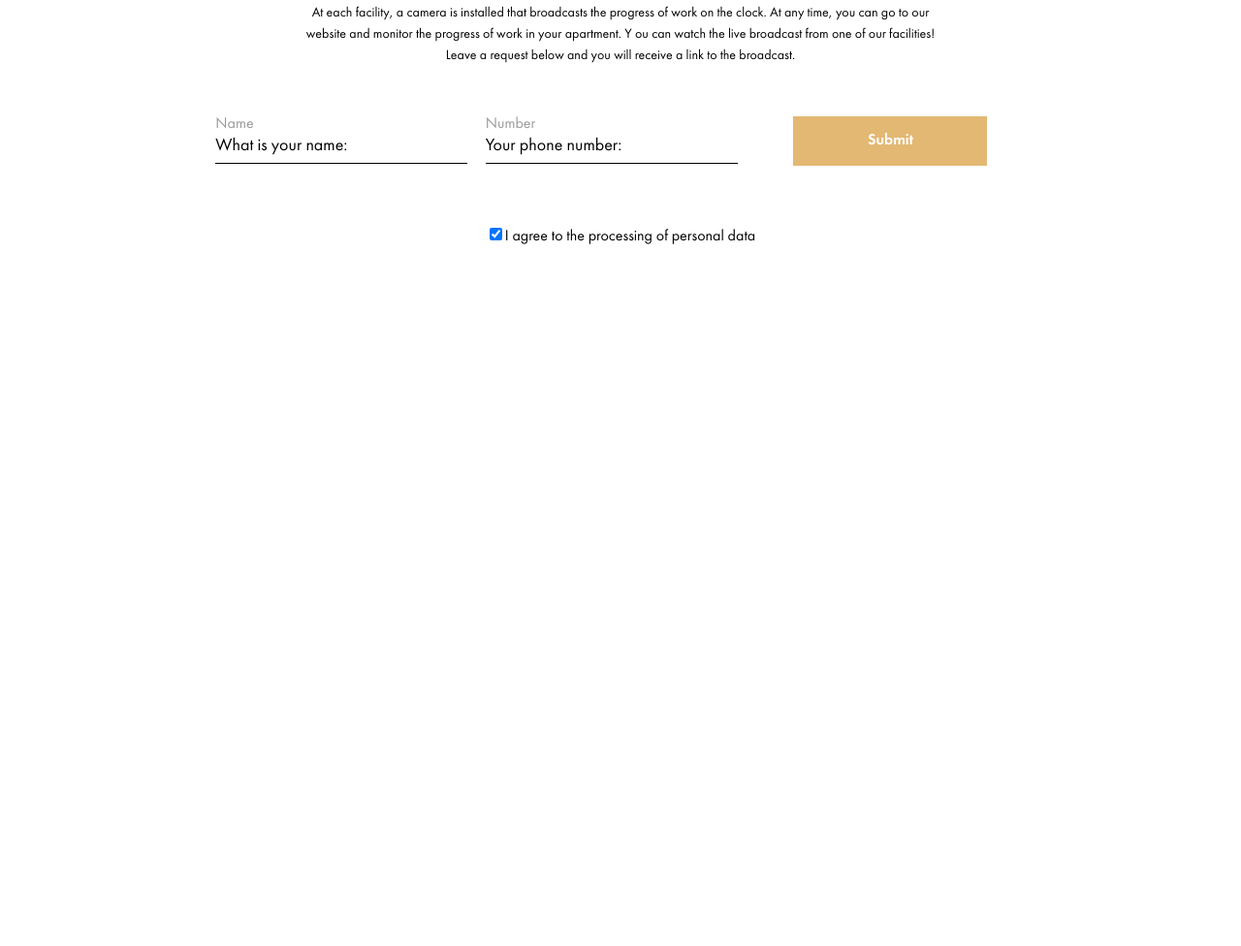
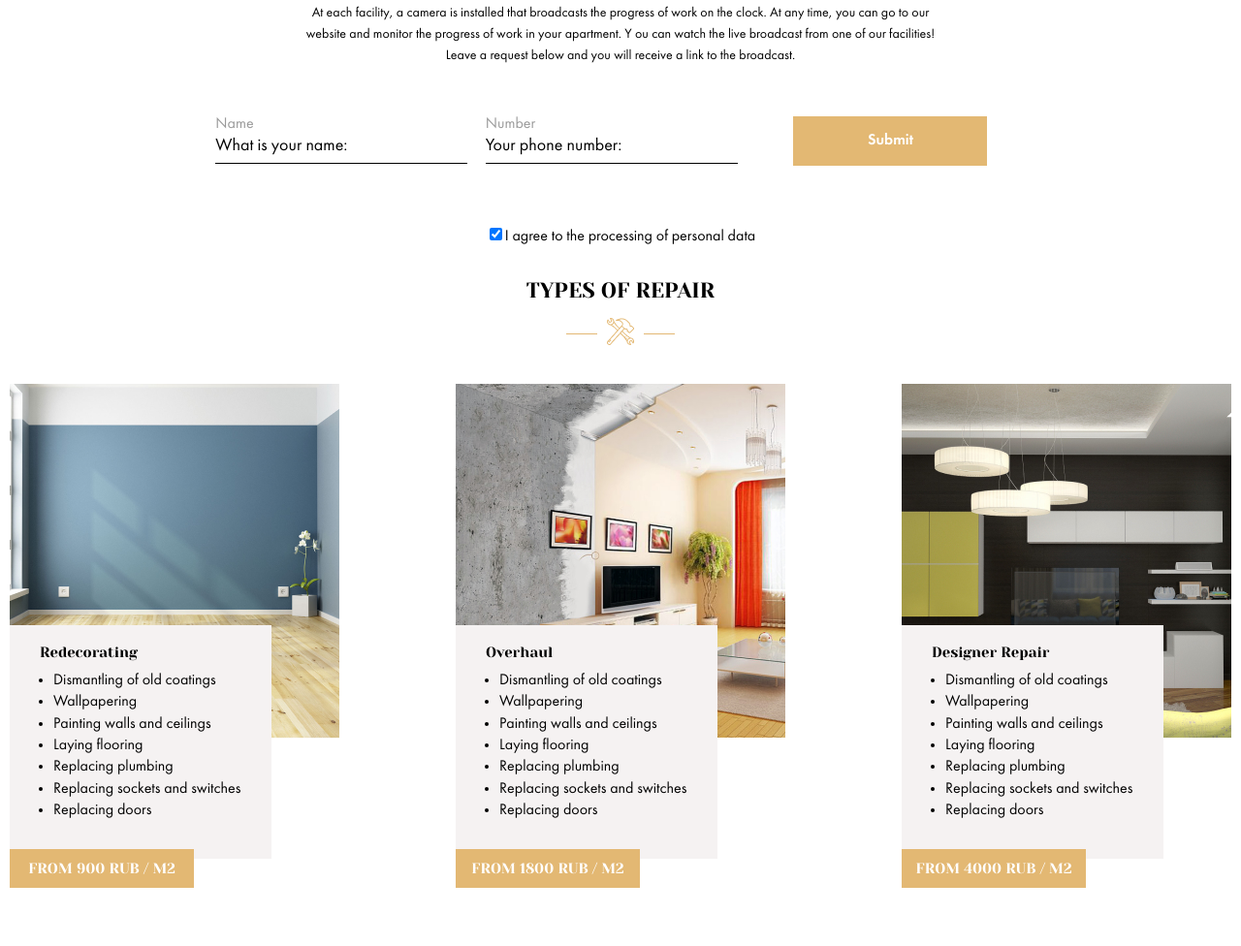
Before and after one commit to madjack99/repair-design-project, a plain HTML site: page index.html in a window 1280 px wide. Shown: the part 1771-2747 px from the top of the page at 97% size. Before the commit the page ends 2085 px from the top, so only its background shows below. Drawn offline with nearby package versions, Linux system fonts and the light colour scheme.

Commit message:
feat: add types of repair section

```diff
--- a/index.html
+++ b/index.html
@@ -169,6 +169,74 @@
           <input class="submit btn" type="submit" />
         </form>
       </section>
+      <section class="types">
+        <h2 class="types__header">TYPES OF REPAIR</h2>
+        <div class="types__image">
+          <img class="picture" src="assets/images/tools.png" alt="tools" />
+        </div>
+        <div class="samples">
+          <div class="samples__item item">
+            <img
+              class="item__picture"
+              src="assets/images/first-sample.png"
+              alt="first sample"
+            />
+            <div class="item__description">
+              <h3 class="description__header">Redecorating</h3>
+              <ul class="description__points">
+                <li>Dismantling of old coatings</li>
+                <li>Wallpapering</li>
+                <li>Painting walls and ceilings</li>
+                <li>Laying flooring</li>
+                <li>Replacing plumbing</li>
+                <li>Replacing sockets and switches</li>
+                <li>Replacing doors</li>
+              </ul>
+            </div>
+            <button class="btn item__price">from 900 rub / m2</button>
+          </div>
+          <div class="samples__item item">
+            <img
+              class="item__picture"
+              src="assets/images/second-sample.png"
+              alt="first sample"
+            />
+            <div class="item__description">
+              <h3 class="description__header">Overhaul</h3>
+              <ul class="description__points">
+                <li>Dismantling of old coatings</li>
+                <li>Wallpapering</li>
+                <li>Painting walls and ceilings</li>
+                <li>Laying flooring</li>
+                <li>Replacing plumbing</li>
+                <li>Replacing sockets and switches</li>
+                <li>Replacing doors</li>
+              </ul>
+            </div>
+            <button class="btn item__price">from 1800 rub / m2</button>
+          </div>
+          <div class="samples__item item">
+            <img
+              class="item__picture"
+              src="assets/images/third-sample.png"
+              alt="first sample"
+            />
+            <div class="item__description">
+              <h3 class="description__header">Designer Repair</h3>
+              <ul class="description__points">
+                <li>Dismantling of old coatings</li>
+                <li>Wallpapering</li>
+                <li>Painting walls and ceilings</li>
+                <li>Laying flooring</li>
+                <li>Replacing plumbing</li>
+                <li>Replacing sockets and switches</li>
+                <li>Replacing doors</li>
+              </ul>
+            </div>
+            <button class="btn item__price">from 4000 rub / m2</button>
+          </div>
+        </div>
+      </section>
     </main>
     <script src="index.js"></script>
   </body>
--- a/style.scss
+++ b/style.scss
@@ -3,6 +3,7 @@
 @import "styles/header";
 @import "styles/projects";
 @import "styles/control";
+@import "styles/types";
 
 * {
   box-sizing: border-box;
--- /dev/null
+++ b/styles/_types.scss
@@ -0,0 +1,101 @@
+.types {
+  margin-top: -25px;
+  padding: 85px 17px 0;
+  background: $secondary;
+
+  .types__header {
+    margin-bottom: 17px;
+    @include fontYesevaOne;
+    font-size: 22px;
+    text-align: center;
+  }
+
+  .types__image {
+    display: flex;
+    justify-content: center;
+    margin-bottom: 40px;
+
+    .picture {
+      margin: 0 10px;
+    }
+
+    &::before {
+      content: "";
+      width: 32px;
+      height: 1.2px;
+      margin-top: 16px;
+      background: $primary;
+    }
+
+    &::after {
+      content: "";
+      width: 32px;
+      height: 1.2px;
+      margin-top: 16px;
+      background: $primary;
+    }
+  }
+
+  .samples {
+    display: flex;
+    flex-direction: column;
+
+    .item {
+      margin-bottom: 60px;
+      .item__description {
+        position: relative;
+        width: 270px;
+        height: 241px;
+        margin-top: -120px;
+        padding: 21px 31px;
+        background: rgb(245, 242, 242);
+        z-index: 1;
+
+        .description__header {
+          margin-bottom: 10px;
+          @include fontYesevaOne;
+          font-size: 15px;
+        }
+
+        .description__points {
+          margin-left: 14px;
+          list-style: disc;
+          @include fontFuturaBook;
+
+          li {
+            line-height: 1.4rem;
+          }
+        }
+      }
+
+      .item__price {
+        position: relative;
+        width: 190px;
+        height: 40px;
+        margin-top: -10px;
+        @include fontYesevaOne;
+        text-transform: uppercase;
+        font-size: 15px;
+        z-index: 2;
+      }
+    }
+  }
+}
+
+@media only screen and (min-width: 375px) {
+  .types {
+    .samples {
+      align-items: center;
+    }
+  }
+}
+@media only screen and (min-width: 768px) {
+  .types {
+    padding: 0 10px;
+    .samples {
+      flex-direction: row;
+      flex-wrap: wrap;
+      justify-content: space-between;
+    }
+  }
+}
--- a/styles/_variables.scss
+++ b/styles/_variables.scss
@@ -9,3 +9,7 @@ $tertiary: #000000;
 @mixin fontFuturaDemi {
   font-family: "FuturaDemiC";
 }
+
+@mixin fontYesevaOne {
+  font-family: "YesevaOne";
+}
```
Also changed, not shown: assets/images/first-sample.png (added), assets/images/second-sample.png (added), assets/images/third-sample.png (added), assets/images/tools.png (added), src/style.css, 1 other file.
